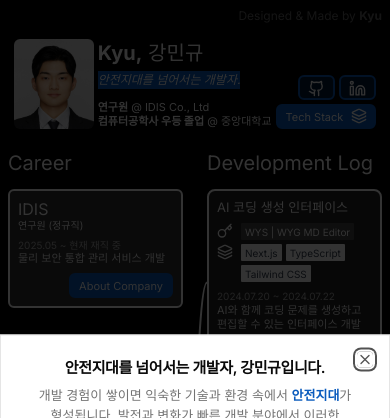
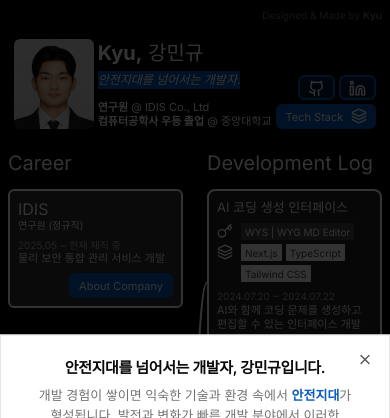
Before and after one commit to selfishAltruism/Masterpiece_of_The_Portfolio, a Next.js app: page / in a window 390 px wide. Both pictures are taken after a click on the button "안전지대를 넘어서는 개발자.". Shown: the top 418 px of the page. Built offline with nearby package versions, Linux system fonts and the light colour scheme.

Commit message:
(*) 코드 가독성 개선.

```diff
--- a/src/app/layout.tsx
+++ b/src/app/layout.tsx
@@ -22,6 +22,7 @@ export const metadata: Metadata = {
     "Front-end Developer",
     "React 개발자",
     "Next.js 개발자",
+    "Web Graphics 개발",
     "React Native 개발자",
     "중앙대학교 소프트웨어학부",
     "IDIS 연구원",
--- a/src/app/page.tsx
+++ b/src/app/page.tsx
@@ -27,7 +27,6 @@ export default function Home() {
       const newLines: Line[] = [];
       const mainRect = mainRef.current.getBoundingClientRect();
 
-      // Career 컨테이너의 화면 기준 top을 main 기준 좌표로 변환
       const careerPanelTop =
         (careerRef.current?.getBoundingClientRect().top ?? 0) - mainRect.top;
 
@@ -50,11 +49,8 @@ export default function Home() {
           const endX = devRect.left - mainRect.left;
           const endY = devRect.top - mainRect.top + devRect.height / 2;
 
-          // Career top을 넘어가는 경우 그리지 않음.
-          // This condition might need adjustment if activities can be above careerPanelTop
-          // For now, keeping it as is, assuming similar vertical positioning.
           if (startY < careerPanelTop || endY < careerPanelTop) {
-            return; // skip
+            return;
           }
 
           const offset = (endX - startX) * 0.5;
@@ -66,14 +62,13 @@ export default function Home() {
         }
       });
 
-      // New logic for Profile to Career lines (only on xl screens)
-      const isXlScreen = window.innerWidth >= 1280; // Tailwind's default xl breakpoint
+      const isXlScreen = window.innerWidth >= 1280;
 
       if (isXlScreen && profileSourceRef.current) {
         const profileSourceRect =
           profileSourceRef.current.getBoundingClientRect();
 
-        // Connect to Career cards
+        // profile-career cards.
         careers.forEach((career) => {
           const careerCard = document.getElementById(`career-${career.id}`);
 
@@ -97,7 +92,7 @@ export default function Home() {
           }
         });
 
-        // Connect to Projects & Activities cards
+        // career-activity cards.
         activities.forEach((activity) => {
           const activityCard = document.getElementById(
             `activity-${activity.id}`,
--- a/src/shared/shadcn/components/ui/dialog.tsx
+++ b/src/shared/shadcn/components/ui/dialog.tsx
@@ -44,7 +44,7 @@ const DialogContent = React.forwardRef<
       {...props}
     >
       {children}
-      <DialogPrimitive.Close className="absolute right-4 top-4 rounded-sm opacity-70 ring-offset-background transition-opacity hover:opacity-100 focus:outline-none focus:ring-2 focus:ring-ring focus:ring-offset-2 disabled:pointer-events-none data-[state=open]:bg-accent data-[state=open]:text-muted-foreground">
+      <DialogPrimitive.Close className="absolute right-4 top-4 rounded-sm opacity-70 ring-offset-background transition-opacity hover:opacity-100 focus:outline-none disabled:pointer-events-none data-[state=open]:bg-accent data-[state=open]:text-muted-foreground">
         <X className="h-4 w-4" />
         <span className="sr-only">Close</span>
       </DialogPrimitive.Close>
--- a/src/widgets/main/DevelopmentList.tsx
+++ b/src/widgets/main/DevelopmentList.tsx
@@ -1,6 +1,7 @@
 import React from "react";
 
 import { DevelopmentCard } from "@/entities/main/DevelopmentCard";
+
 import Title from "@/shared/ui/Title";
 import { developmentLogs } from "@/shared/data/development";
 
--- a/src/widgets/main/Profile.tsx
+++ b/src/widgets/main/Profile.tsx
@@ -13,9 +13,9 @@ import {
   DialogTitle,
   DialogTrigger,
 } from "@/shared/shadcn/components/ui/dialog";
+import { cn } from "@/shared/shadcn/lib/utils";
 
 import { TechStackDrawer } from "@/entities/main/TechStackDrawer";
-import { cn } from "@/shared/shadcn/lib/utils";
 
 const Profile = React.forwardRef<HTMLDivElement>((props, ref) => {
   return (
@@ -98,7 +98,7 @@ const Profile = React.forwardRef<HTMLDivElement>((props, ref) => {
         </div>
       </div>
 
-      <div className="absolute right-2 top-2 w-max text-xs text-white/40 xl:left-2">
+      <div className="absolute right-2 top-2 w-max text-[10px] text-white/40 xl:left-2 xl:text-xs">
         Designed & Made by <strong>Kyu</strong>
       </div>
     </div>
```
